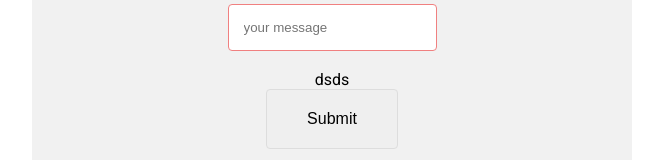
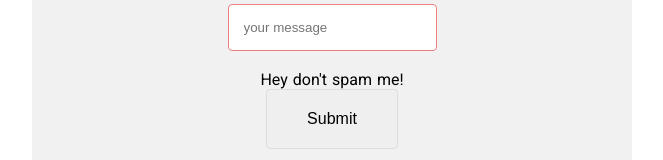
Before and after one commit to Pjmisfit/Asa-Project, a Nuxt app: page /contact in a window 1280 px wide. Shown: the part 290-450 px from the top of the page, without its empty margins (308-971 px from the left). Built offline with nearby package versions, Linux system fonts and the light colour scheme; what vue-social-sharing would draw is missing.

Commit message:
dummy text

```diff
--- a/pages/contact/index.vue
+++ b/pages/contact/index.vue
@@ -6,7 +6,7 @@
             <input type="text" placeholder="name"> <br><br>
             <input type="email" placeholder="your email"><br><br>
             <input type="text" placeholder="your message"> <br><br>
-            <p>dsds</p>
+            <p>Hey don't spam me!</p>
             <button>Submit</button>
         </form>
     </section>
```
